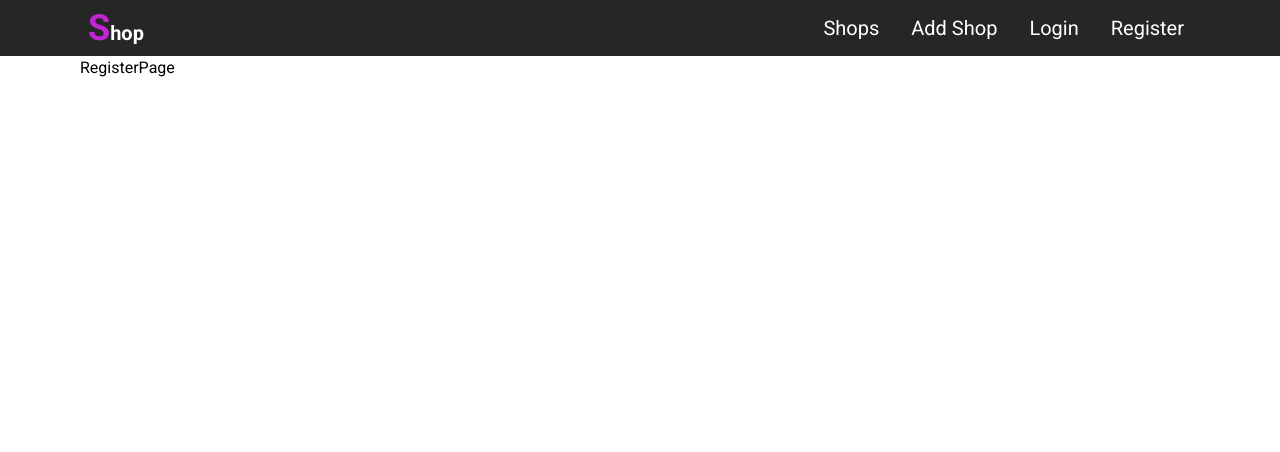
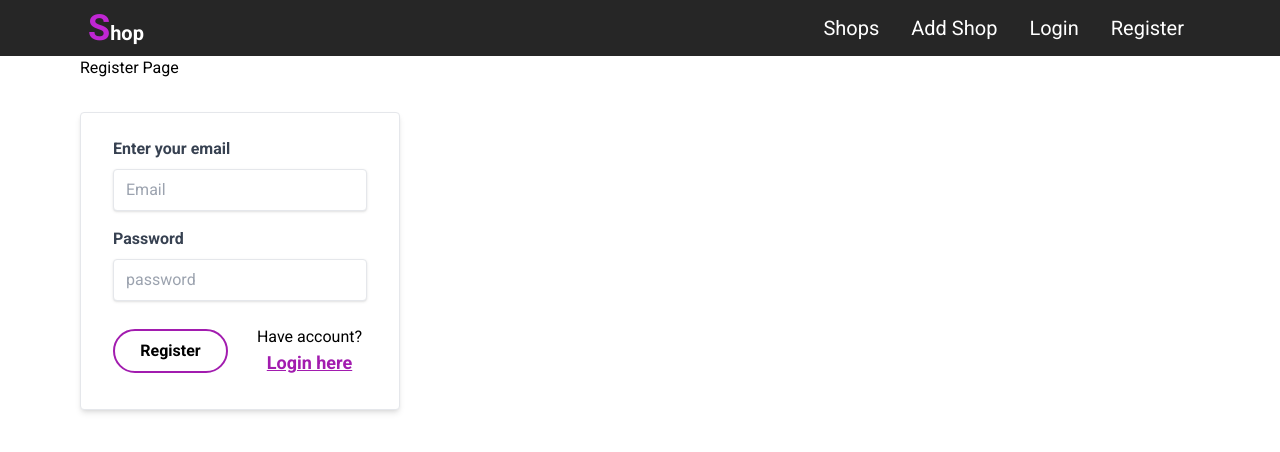
Before and after one commit to gintare-ces/Gintare_Cesiuliene_baigiamasis_darbas, a React (Vite) app: page /register in a window 1280 px wide. Shown: the top 452 px of the page. Built offline with nearby package versions, Linux system fonts and the light colour scheme.

Commit message:
Register form

```diff
--- /dev/null
+++ b/src/components/auth/RegisterForm.jsx
@@ -0,0 +1,83 @@
+import { useFormik } from "formik";
+import React from "react";
+import { Link } from "react-router-dom";
+import * as Yup from "yup";
+
+function RegisterForm() {
+  const formik = useFormik({
+    initialValues: {
+      email: "",
+      password: "",
+    },
+    validationSchema: Yup.object({
+      email: Yup.string().email("Invalid email").required("Email is required"),
+      password: Yup.string()
+        .min(6, "Password must be minimum 6 characters")
+        .required("Password is required"),
+    }),
+    onSubmit: (values) => {
+      console.log("values ===", values);
+    },
+  });
+  return (
+    <div className="w-full max-w-xs mt-8 ">
+      <form
+        onSubmit={formik.handleSubmit}
+        className="bg-white shadow-md rounded px-8 pt-6 pb-8 mb-4 border hover:border-fuchsia-700"
+      >
+        <div className="mb-4">
+          <label className="block text-gray-700 text-base font-bold mb-2" htmlFor="email">
+            Enter your email
+          </label>
+          <input
+            className="shadow border rounded w-full py-2 px-3 text-gray-700"
+            id="email"
+            type="email"
+            placeholder="Email"
+            onChange={formik.handleChange}
+            onBlur={formik.handleBlur}
+            value={formik.values.email}
+          />
+          {formik.touched.email && formik.errors.email ? <div>{formik.errors.email}</div> : null}
+        </div>
+        <div className="mb-6">
+          <label className="block text-gray-700 text-base font-bold mb-2" htmlFor="password">
+            Password
+          </label>
+          <input
+            className="shadow border rounded w-full py-2 px-3 text-gray-700"
+            id="password"
+            type="password"
+            placeholder="password"
+            onChange={formik.handleChange}
+            onBlur={formik.handleBlur}
+            value={formik.values.password}
+          />
+          {formik.touched.password && formik.errors.password ? (
+            <div>{formik.errors.password}</div>
+          ) : null}
+        </div>
+        <div className="grid grid-cols-2 gap-6 items-center text-center">
+          <button
+            type="submit"
+            className="bg-white border-2 border-fuchsia-700 hover:bg-fuchsia-700 text-black hover:text-white font-bold py-2 px-6 rounded-full"
+          >
+            Register
+          </button>
+          <p>
+            {" "}
+            Have account?
+            <Link
+              to={"/login"}
+              className="inline-block font-bold text-lg text-fuchsia-700 underline"
+            >
+              Login here
+            </Link>
+          </p>
+        </div>
+      </form>
+    </div>
+  );
+}
+
+export default RegisterForm;
--- a/src/pages/RegisterPage.jsx
+++ b/src/pages/RegisterPage.jsx
@@ -1,8 +1,12 @@
 import React from 'react'
+import RegisterForm from '../components/auth/RegisterForm'
 
 function RegisterPage() {
   return (
-    <div className='container mx-auto'>RegisterPage</div>
+    <div className='container mx-auto'>
+      <h1>Register Page</h1>
+      <RegisterForm />
+    </div>
   )
 }
 
```
